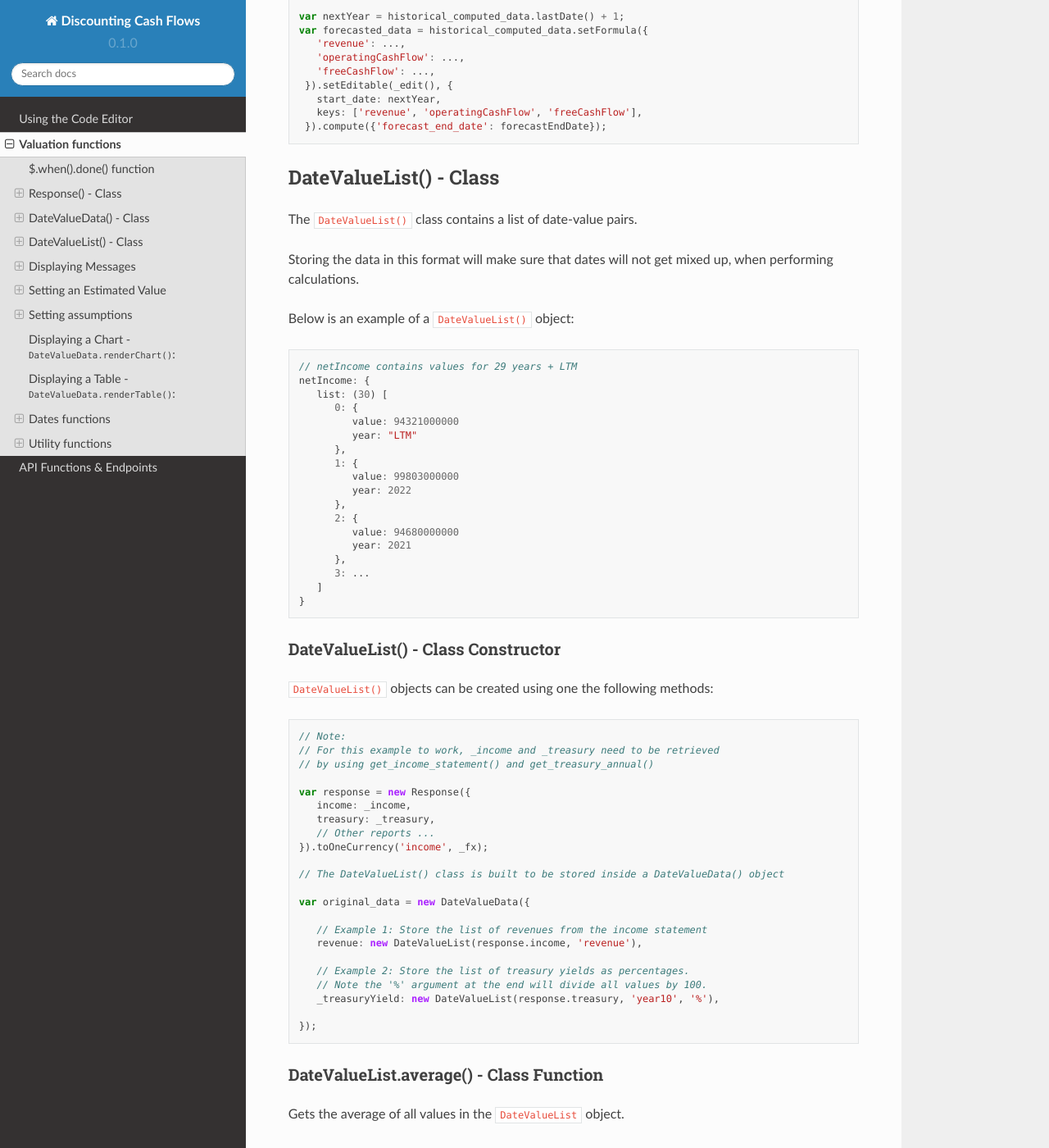
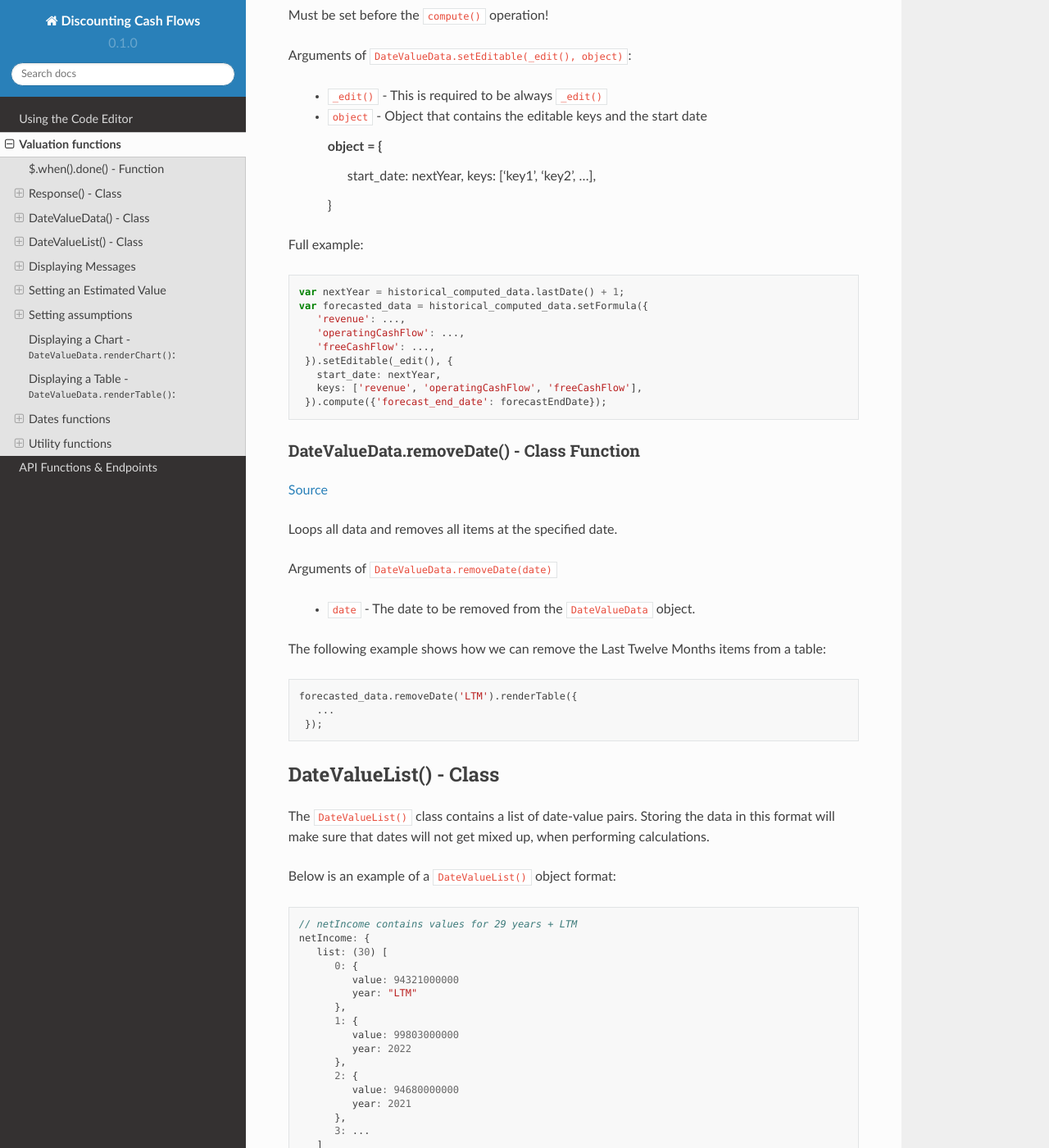
Before and after one commit to DiscountingCashFlows/readthedocs, a Sphinx documentation site: the page built from docs/source/functions.rst, in a window 1280 px wide and 1400 px high, scrolled down 8262 px. Shown: the whole window at 82% size. Built offline with Sphinx 7.4.7 and the Read the Docs theme 2.0.0, drawn with Linux system fonts in a browser that asks for light colours; some of the changed text lies outside the part shown.

Commit message:
Update functions.rst

```diff
--- a/docs/source/functions.rst
+++ b/docs/source/functions.rst
@@ -14,7 +14,7 @@
 
    Please note that this section is currently under active development. Some functions may not be up to date. If you find any outdated functions, please let us know `here <https://discountingcashflows.com/help/>`__
 
-$.when().done() function
+$.when().done() - Function
 ------------------------
 
 The ``$.when().done()`` function is an asynchronous function from the popular JavaScript Framework 'jQuery' that retrieves the financial data for us. The ``$.when().done()`` function is the only function that we will use from the 'jQuery' framework in our valuations.
@@ -82,6 +82,8 @@
 Response() - Class Constructor
 ****************************
 
+`Source <https://github.com/DiscountingCashFlows/Documentation/blob/82196c4db3d381c3eb44f2aeed8daeef677ecb15/source-code/valuation-functions/new-valuation-functions.js#L30>`__
+
 All data that has been retrieved from the API in "http response" format, needs to be passed into a ``Response()`` object as such:
 
 .. code-block:: javascript
@@ -102,6 +104,8 @@
 Response.toOneCurrency() - Class Function
 ***********************************
 
+`Source <https://github.com/DiscountingCashFlows/Documentation/blob/82196c4db3d381c3eb44f2aeed8daeef677ecb15/source-code/valuation-functions/new-valuation-functions.js#L92>`__
+
 The function makes sure that all response objects that have been passed in ``Response()`` are valued in one currency, and that currency is the currency of the specified report (through ``report_key``).
 
 In the example above, ``toOneCurrency('income', _fx)`` uses the currency found in report 'income' as a baseline.
@@ -116,6 +120,8 @@
 
 Response.merge() - Class Function
 ***************************
+
+`Source <https://github.com/DiscountingCashFlows/Documentation/blob/82196c4db3d381c3eb44f2aeed8daeef677ecb15/source-code/valuation-functions/new-valuation-functions.js#L172>`__
 
 The function merges all keys with an ``extension``, into their respective parents.
 
@@ -143,6 +149,8 @@
 
 DateValueData() - Class
 -----------------------
+
+`Source <https://github.com/DiscountingCashFlows/Documentation/blob/82196c4db3d381c3eb44f2aeed8daeef677ecb15/source-code/valuation-functions/new-valuation-functions.js#L192>`__
 
 Now that we have our financial data unpacked in the ``Response()`` object, it is ready to use in our calculations.
 
@@ -223,6 +231,8 @@
 
 DateValueData.setFormula() - Class Function
 *************************************
+
+`Source <https://github.com/DiscountingCashFlows/Documentation/blob/82196c4db3d381c3eb44f2aeed8daeef677ecb15/source-code/valuation-functions/new-valuation-functions.js#L233>`__
 
 Writes the formula onto a DateValueData object before calculation.
 
@@ -318,6 +328,8 @@
 DateValueData.compute() - Class Function
 ***********************
 
+`Source <https://github.com/DiscountingCashFlows/Documentation/blob/82196c4db3d381c3eb44f2aeed8daeef677ecb15/source-code/valuation-functions/new-valuation-functions.js#L593>`__
+
 Computes the stored formulas that were set using ``DateValueData.setFormula()`` in the correct order.
 
 Arguments of ``DateValueData.compute(properties)``:
@@ -348,6 +360,8 @@
 DateValueData.setEditable() - Class Function
 ***************************
 
+`Source <https://github.com/DiscountingCashFlows/Documentation/blob/82196c4db3d381c3eb44f2aeed8daeef677ecb15/source-code/valuation-functions/new-valuation-functions.js#L1056>`__
+
 Sets DateValueData keys as editable. They can then be edited from the chart or from the forecast table.
 
 Must be set before the ``compute()`` operation!
@@ -377,14 +391,31 @@
       keys: ['revenue', 'operatingCashFlow', 'freeCashFlow'],
     }).compute({'forecast_end_date': forecastEndDate});
 
+DateValueData.removeDate() - Class Function
+***************************
+
+`Source <https://github.com/DiscountingCashFlows/Documentation/blob/82196c4db3d381c3eb44f2aeed8daeef677ecb15/source-code/valuation-functions/new-valuation-functions.js#L431>`__
+
+Loops all data and removes all items at the specified date.
+
+Arguments of ``DateValueData.removeDate(date)``
+
+ * ``date`` - The date to be removed from the ``DateValueData`` object.
+
+The following example shows how we can remove the Last Twelve Months items from a table:
+
+.. code-block:: javascript
+
+   forecasted_data.removeDate('LTM').renderTable({
+      ...
+    });
+
 DateValueList() - Class
 -----------------------
 
-The ``DateValueList()`` class contains a list of date-value pairs.
+The ``DateValueList()`` class contains a list of date-value pairs. Storing the data in this format will make sure that dates will not get mixed up, when performing calculations.
 
-Storing the data in this format will make sure that dates will not get mixed up, when performing calculations.
-
-Below is an example of a ``DateValueList()`` object:
+Below is an example of a ``DateValueList()`` object format:
 
 .. code-block:: javascript
 
@@ -411,6 +442,8 @@
 DateValueList() - Class Constructor
 **************************************
 
+`Source <https://github.com/DiscountingCashFlows/Documentation/blob/82196c4db3d381c3eb44f2aeed8daeef677ecb15/source-code/valuation-functions/new-valuation-functions.js#L1315>`__
+
 ``DateValueList()`` objects can be created using one the following methods:
 
 .. code-block:: javascript
@@ -426,7 +459,6 @@
    }).toOneCurrency('income', _fx);
 
    // The DateValueList() class is built to be stored inside a DateValueData() object
-
    var original_data = new DateValueData({
 
       // Example 1: Store the list of revenues from the income statement
@@ -441,9 +473,11 @@
 DateValueList.average() - Class Function
 *************************************
 
-Gets the average of all values in the ``DateValueList`` object.
+`Source <https://github.com/DiscountingCashFlows/Documentation/blob/82196c4db3d381c3eb44f2aeed8daeef677ecb15/source-code/valuation-functions/new-valuation-functions.js#L1417>`__
 
-It is the sum of all values divided by the number of dates available.
+Gets the average of all values in the ``DateValueList`` object. It is the sum of all values divided by the number of dates available.
+
+``DateValueList.average()`` has no arguments.
 
 Example:
 
@@ -461,7 +495,11 @@
 DateValueList.sum() - Class Function
 *********************************
 
+`Source <https://github.com/DiscountingCashFlows/Documentation/blob/82196c4db3d381c3eb44f2aeed8daeef677ecb15/source-code/valuation-functions/new-valuation-functions.js#L1421>`__
+
 Gets the sum of all values in the ``DateValueList`` object.
+
+``DateValueList.average()`` has no arguments.
 
 Example:
 
@@ -479,9 +517,15 @@
 DateValueList.sublist() - Class Function
 *************************************
 
+`Source <https://github.com/DiscountingCashFlows/Documentation/blob/82196c4db3d381c3eb44f2aeed8daeef677ecb15/source-code/valuation-functions/new-valuation-functions.js#L1441>`__
+
 Gets a sublist of the ``DateValueList`` object by providing a start date and optionally an end date.
 
-If the end date is not provided, then the last date in the ``DateValueList`` object will be considered end date.
+Arguments of ``DateValueList.sublist(start_date, end_date)``
+
+ * ``start_date`` - The start date for the sublist.
+
+ * ``end_date`` - (Optional) End date. If the end date is not provided, then the last date in the ``DateValueList`` object will be considered end date.
 
 Example:
 
@@ -494,16 +538,24 @@
    // Get 5 years of revenues
    var sublistRevenue = original_data.get('revenue').sublist(startDate);
 
-   // Providing an endDate (additionally to the startDate) will
-   // retrieve a DateValueList sublist from the startDate to endDate.
-   // The endDate is the date from 1 year ago.
+   /*
+      Providing an endDate (additionally to the startDate) will
+      retrieve a DateValueList sublist from the startDate to endDate.
+      The endDate is the date from 1 year ago.
+   */
    var endDate = original_data.lastDate() - 1;
    var sublistRevenue = original_data.get('revenue').sublist(startDate, endDate);
 
-DateValueList.valueAtDate() and DateValueList.lastValue() - Class Functions
+DateValueList.valueAtDate() - Class Functions
 *****************************************
 
-Get the value at a specified Date from a ``DateValueList`` object.
+`Source <https://github.com/DiscountingCashFlows/Documentation/blob/82196c4db3d381c3eb44f2aeed8daeef677ecb15/source-code/valuation-functions/new-valuation-functions.js#L1378>`__
+
+Get the value at a specified Date from a ``DateValueList`` object. If the date is not found, the function returns null.
+
+Arguments of ``DateValueList.valueAtDate(date)``
+
+ * ``date`` - The date to search for in the list.
 
 Example:
 
@@ -516,6 +568,20 @@
 
    // Retrieve the 10Y treasury yield from 5 years ago
    var historicalTreasuryYield = original_data.get('_treasuryYield').valueAtDate(original_data.lastDate() - 5);
+
+
+DateValueList.lastValue() - Class Functions
+****************************************
+
+`Source <https://github.com/DiscountingCashFlows/Documentation/blob/82196c4db3d381c3eb44f2aeed8daeef677ecb15/source-code/valuation-functions/new-valuation-functions.js#L1512>`__
+
+Returns the value from the Last Twelve Months(LTM) if it exists or highest year if LTM is not found.
+
+``DateValueList.lastValue()`` takes no arguments.
+
+Example:
+
+.. code-block:: javascript
 
    // Retrieve the latest 10Y treasury yield, LTM value if exists or latest year
    var lastTreasuryYield = original_data.get('_treasuryYield').lastValue();
```
